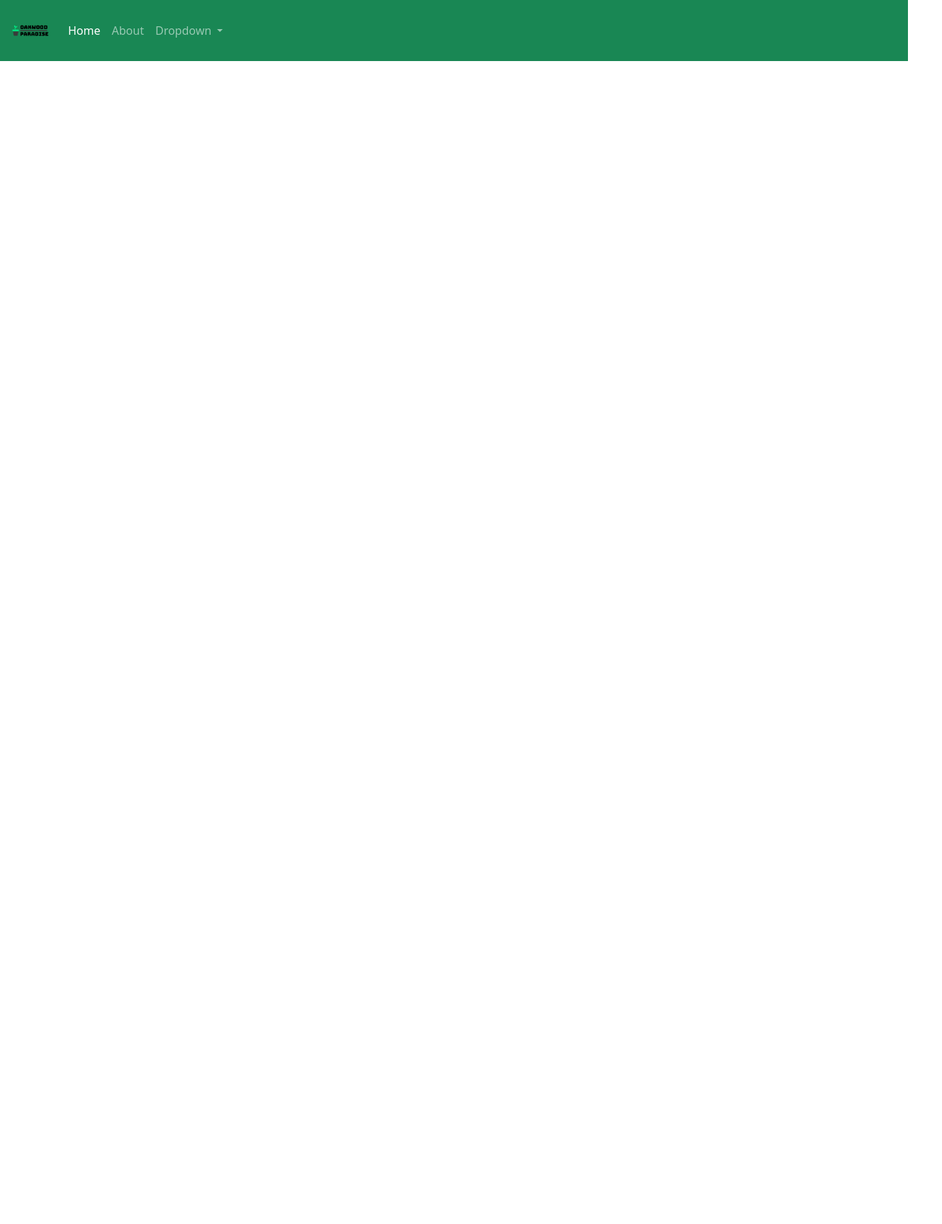
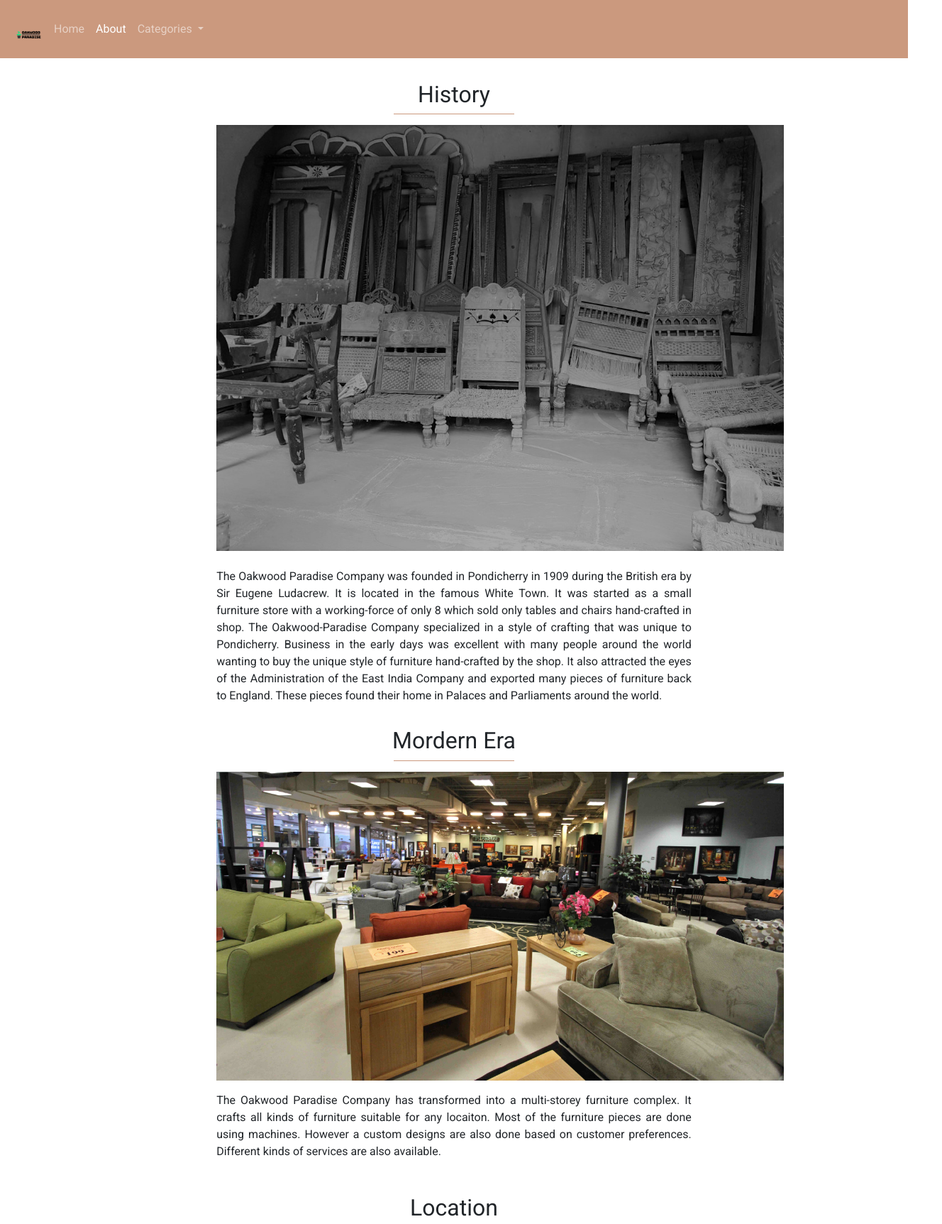
Before and after one commit to DK2K00/Oakwood-Paradise, a plain HTML site: page about.html in a window 1280 px wide. Shown: the top 1724 px of the page at 71% size, 1328 px wide, since content can reach past the window. Before the commit the page ends 800 px from the top, so only its background shows below. Drawn offline with nearby package versions, Linux system fonts and the light colour scheme.

Commit message:
Added about page

```diff
--- a/about.html
+++ b/about.html
@@ -4,44 +4,139 @@
     <meta charset="UTF-8" />
     <meta http-equiv="X-UA-Compatible" content="IE=edge" />
     <meta name="viewport" content="width=device-width, initial-scale=1.0" />
-    <title>About</title>
+    <title>Home</title>
+    <!--Bootstrap link-->
     <link
       href="https://cdn.jsdelivr.net/npm/bootstrap@5.0.2/dist/css/bootstrap.min.css"
       rel="stylesheet"
       integrity="sha384-EVSTQN3/azprG1Anm3QDgpJLIm9Nao0Yz1ztcQTwFspd3yD65VohhpuuCOmLASjC"
       crossorigin="anonymous"
     />
+    <!--Custom CSS-->
+    <link rel="stylesheet" href="stylesheets/common.css" />
+    <link rel="stylesheet" href="stylesheets/about.css" />
+    <!--Google font-->
+    <link rel="preconnect" href="https://fonts.googleapis.com" />
+    <link rel="preconnect" href="https://fonts.gstatic.com" crossorigin />
+    <link
+      href="https://fonts.googleapis.com/css2?family=Roboto&display=swap"
+      rel="stylesheet"
+    />
   </head>
   <body>
-    <nav class="navbar navbar-expand-lg navbar-dark bg-success">
+    <!--Navbar with links to other pages-->
+    <nav class="navbar navbar-expand-lg navbar-dark bg">
       <div class="container-fluid">
-          <a class="navbar-brand" href="#"><img src="images/logo.png" width="60"></a>
-          <button class="navbar-toggler" type="button" data-bs-toggle="collapse" data-bs-target="#navbarSupportedContent" aria-controls="navbarSupportedContent" aria-expanded="false" aria-label="Toggle navigation">
+        <!--Logo-->
+        <a class="navbar-brand" href="index.html"
+          ><img src="images/logo.png" width="40"
+        /></a>
+        <button
+          class="navbar-toggler"
+          type="button"
+          data-bs-toggle="collapse"
+          data-bs-target="#navbarSupportedContent"
+          aria-controls="navbarSupportedContent"
+          aria-expanded="false"
+          aria-label="Toggle navigation"
+        >
           <span class="navbar-toggler-icon"></span>
         </button>
         <div class="collapse navbar-collapse" id="navbarSupportedContent">
           <ul class="navbar-nav me-auto mb-2 mb-lg-0">
             <li class="nav-item">
-                <a class="nav-link active" aria-current="page" href="index.html">Home</a>
+              <a class="nav-link" aria-current="page" href="index.html">Home</a>
             </li>
+            <!--About page-->
             <li class="nav-item">
-                <a class="nav-link" href="#">About</a>
+              <a class="nav-link active" href="about.html">About</a>
             </li>
+            <!--Dropdown containing different categories of furniture-->
             <li class="nav-item dropdown">
-                <a class="nav-link dropdown-toggle" href="#" id="navbarDropdown" role="button" data-bs-toggle="dropdown" aria-expanded="false">
-                  Dropdown
+              <a
+                class="nav-link dropdown-toggle"
+                href="#"
+                id="navbarDropdown"
+                role="button"
+                data-bs-toggle="dropdown"
+                aria-expanded="false"
+              >
+                Categories
               </a>
               <ul class="dropdown-menu" aria-labelledby="navbarDropdown">
-                  <li><a class="dropdown-item" href="#">Action</a></li>
-                  <li><a class="dropdown-item" href="#">Another action</a></li>
-                  <li><hr class="dropdown-divider"></li>
-                  <li><a class="dropdown-item" href="#">Something else here</a></li>
+                <li><a class="dropdown-item" href="#">Tables</a></li>
+                <li><a class="dropdown-item" href="#">Chairs</a></li>
+                <li><a class="dropdown-item" href="#">Sofas</a></li>
+                <li><a class="dropdown-item" href="#">Cots</a></li>
+                <li><a class="dropdown-item" href="#">Shelves</a></li>
               </ul>
             </li>
           </ul>
         </div>
       </div>
     </nav>
+
+    <!--History section of furniture shop-->
+    <h2>History</h2>
+    <div class="heading_line"></div>
+    <div class="container">
+      <img src="images/about/history.jpg" alt="History of Shop" width="800" />
+      <br /><br />
+      <p>
+        The Oakwood Paradise Company was founded in Pondicherry in 1909 during
+        the British era by Sir Eugene Ludacrew. It is located in the famous
+        White Town. It was started as a small furniture store with a
+        working-force of only 8 which sold only tables and chairs hand-crafted
+        in shop. The Oakwood-Paradise Company specialized in a style of crafting
+        that was unique to Pondicherry. Business in the early days was excellent
+        with many people around the world wanting to buy the unique style of
+        furniture hand-crafted by the shop. It also attracted the eyes of the
+        Administration of the East India Company and exported many pieces of
+        furniture back to England. These pieces found their home in Palaces and
+        Parliaments around the world.
+      </p>
+    </div>
+
+    <!--Mordern Era-->
+    <h2>Mordern Era</h2>
+    <div class="heading_line"></div>
+    <div class="container">
+      <img src="images/about/current.jpg" alt="Current shop" width="800" />
+      <p style="padding: 1rem 0">
+        The Oakwood Paradise Company has transformed into a multi-storey
+        furniture complex. It crafts all kinds of furniture suitable for any
+        locaiton. Most of the furniture pieces are done using machines. However
+        a custom designs are also done based on customer preferences. Different
+        kinds of services are also available.
+      </p>
+    </div>
+
+    <!--Location-->
+    <h2>Location</h2>
+    <div class="heading_line"></div>
+    <div class="container" style="padding: 1rem 0">
+      <div class="row">
+        <div class="col-4">
+          <p>
+            Oakwood Paradise<br />83-Mission Street,<br />Pondicherry-605001<br />Phone
+            No: 0123456789
+          </p>
+        </div>
+        <div class="col-4">
+          <img
+            src="images/about/street.jpg"
+            alt="Street picture"
+            width="600"
+            id="street"
+          />
+        </div>
+      </div>
+    </div>
+    <!--Footer-->
+    <nav class="navbar navbar-dark bg">
+      <p id="reserved">&#174;All Rights Reserved</p>
+    </nav>
+
     <script
       src="https://cdn.jsdelivr.net/npm/bootstrap@5.0.2/dist/js/bootstrap.bundle.min.js"
       integrity="sha384-MrcW6ZMFYlzcLA8Nl+NtUVF0sA7MsXsP1UyJoMp4YLEuNSfAP+JcXn/tWtIaxVXM"
--- /dev/null
+++ b/stylesheets/about.css
@@ -0,0 +1,17 @@
+/*Custom image sizing and position*/
+img {
+  margin: 0 20%;
+  padding-top: 1rem;
+}
+
+/*Header alignment*/
+h2 {
+  padding-top: 2rem;
+}
+
+/*Paragraph alignment*/
+p {
+  text-align: justify;
+  width: 60%;
+  margin: 0 20%;
+}
--- a/stylesheets/common.css
+++ b/stylesheets/common.css
@@ -1,4 +1,5 @@
-*Applying font for entire body*/ body {
+/*Applying font for entire body*/
+body {
   font-family: "Roboto", sans-serif;
 }
 
@@ -45,4 +46,5 @@ h4 {
 #reserved {
   text-align: center;
   margin: 0 45%;
+  color: white;
 }
```
Also changed, not shown: images/about/current.jpg (added), images/about/history.jpg (added), images/about/street.jpg (added). Lines whose indentation alone changed are shown as unchanged.
